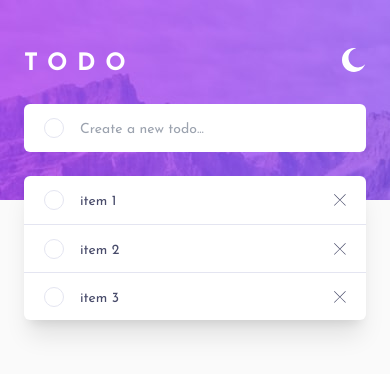
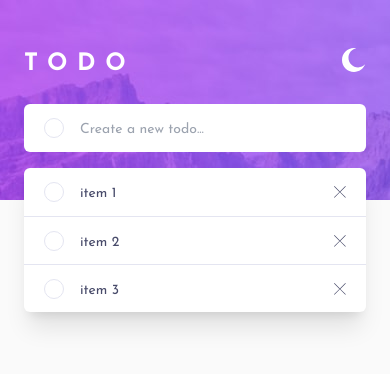
Before and after one commit to danaYatsuta/fm-todo-app, a Vue app: page / in a window 390 px wide. Shown: the top 374 px of the page. Built offline with nearby package versions, Linux system fonts and the light colour scheme.

Commit message:
Fix incorrect gap in todo list

```diff
--- a/src/components/TheTodoList.vue
+++ b/src/components/TheTodoList.vue
@@ -12,7 +12,7 @@
 
 <template>
   <div class="-translate-y-24 px-6 md:-translate-y-36">
-    <div class="mx-auto flex max-w-xl flex-col gap-6">
+    <div class="mx-auto flex max-w-xl flex-col gap-4 md:gap-6">
       <TodoListForm />
 
       <AppCard class="divide-y divide-very-light-grayish-blue shadow-xl">
```
